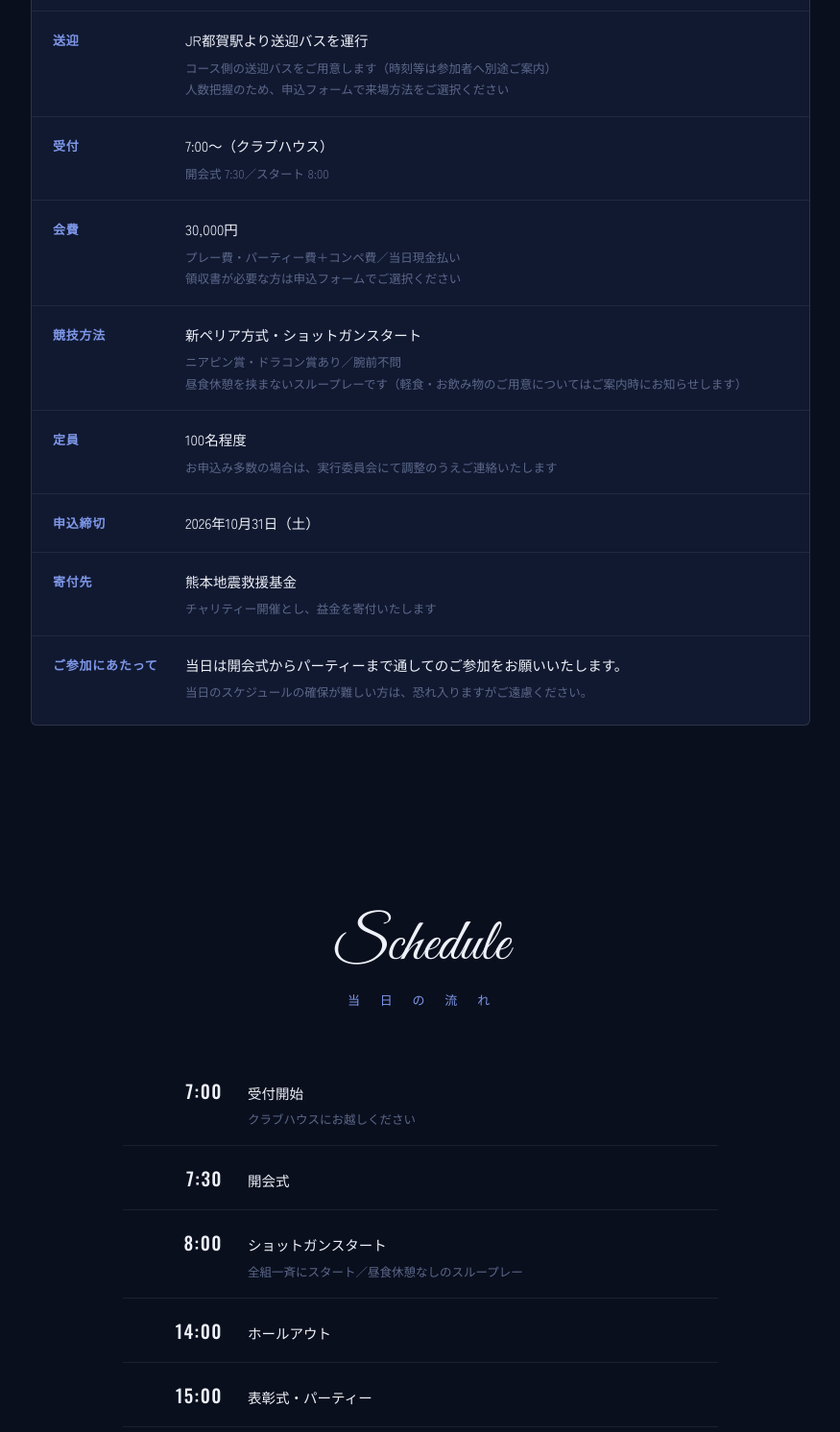
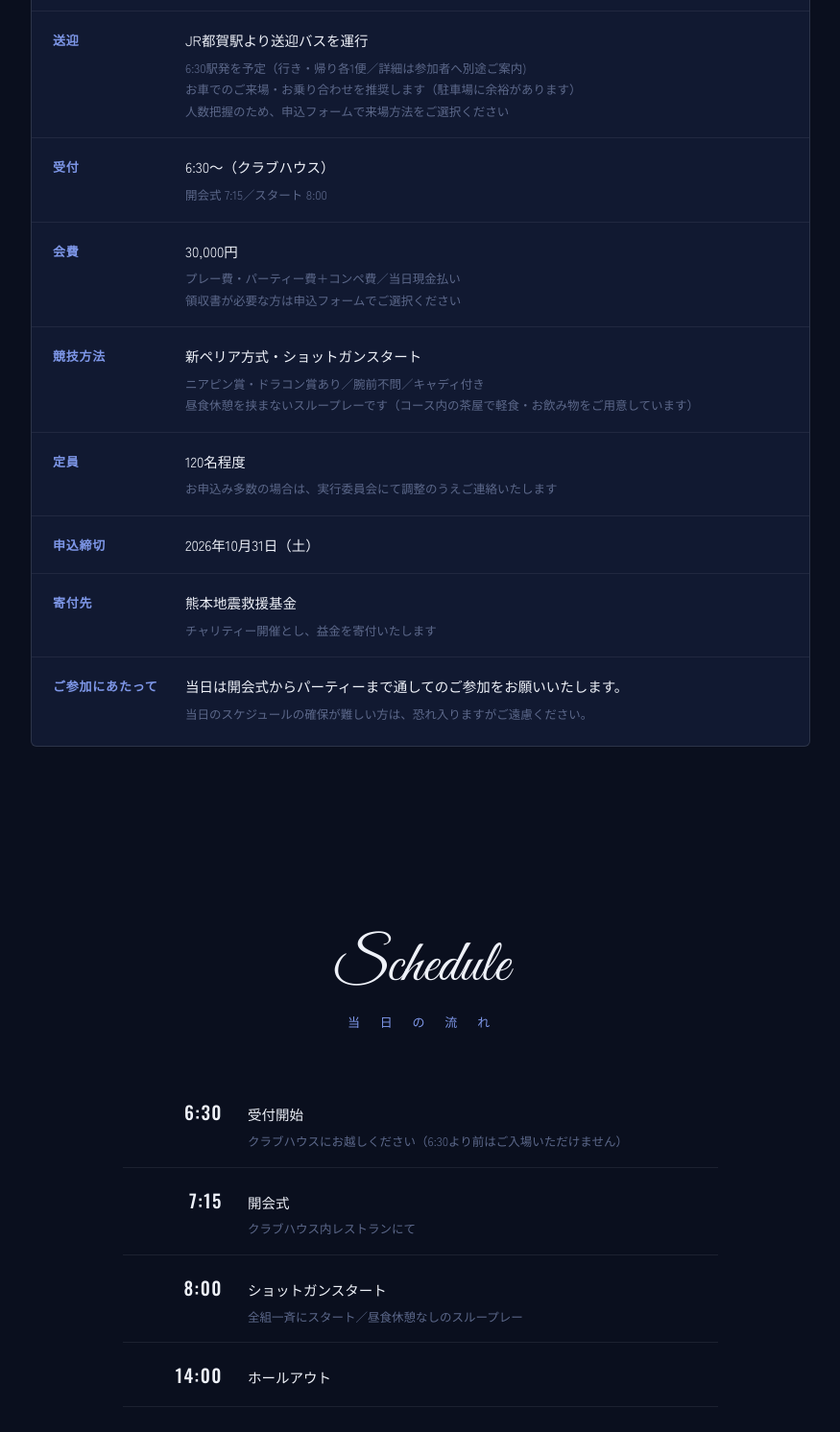
Before and after one commit to LYCK1986/plc2026-k7x9m2, a plain HTML site: page index.html in a window 1280 px wide. Shown: the part 2760-4252 px from the top of the page at 96% size, without its empty margins (202-1077 px from the left). Drawn offline with nearby package versions, Linux system fonts and the light colour scheme.

Commit message:
Update index.html

```diff
--- a/index.html
+++ b/index.html
@@ -455,11 +455,11 @@ footer{
         <div class="row"><dt>大会名</dt><dd>POG LEGEND CUP<small>『テニスの王子様』連載27年 完結記念チャリティーコンペ</small></dd></div>
         <div class="row"><dt>開催日</dt><dd>2026年11月30日（月）<small>当日は貸切での開催です</small></dd></div>
         <div class="row"><dt>会場</dt><dd>京葉カントリー倶楽部<small>千葉市若葉区多部田町802（京葉道路・大宮ICより約7分）<br><a href="https://www.keiyo-cc.co.jp/" target="_blank" rel="noopener">www.keiyo-cc.co.jp</a></small></dd></div>
-        <div class="row"><dt>送迎</dt><dd>JR都賀駅より送迎バスを運行<small>コース側の送迎バスをご用意します（時刻等は参加者へ別途ご案内）<br>人数把握のため、申込フォームで来場方法をご選択ください</small></dd></div>
-        <div class="row"><dt>受付</dt><dd>7:00〜（クラブハウス）<small>開会式 7:30／スタート 8:00</small></dd></div>
+        <div class="row"><dt>送迎</dt><dd>JR都賀駅より送迎バスを運行<small>6:30駅発を予定（行き・帰り各1便／詳細は参加者へ別途ご案内)<br>お車でのご来場・お乗り合わせを推奨します（駐車場に余裕があります）<br>人数把握のため、申込フォームで来場方法をご選択ください</small></dd></div>
+        <div class="row"><dt>受付</dt><dd>6:30〜（クラブハウス）<small>開会式 7:15／スタート 8:00</small></dd></div>
         <div class="row"><dt>会費</dt><dd>30,000円<small>プレー費・パーティー費＋コンペ費／当日現金払い<br>領収書が必要な方は申込フォームでご選択ください</small></dd></div>
-        <div class="row"><dt>競技方法</dt><dd>新ペリア方式・ショットガンスタート<small>ニアピン賞・ドラコン賞あり／腕前不問<br>昼食休憩を挟まないスループレーです（軽食・お飲み物のご用意についてはご案内時にお知らせします）</small></dd></div>
-        <div class="row"><dt>定員</dt><dd>100名程度<small>お申込み多数の場合は、実行委員会にて調整のうえご連絡いたします</small></dd></div>
+        <div class="row"><dt>競技方法</dt><dd>新ペリア方式・ショットガンスタート<small>ニアピン賞・ドラコン賞あり／腕前不問／キャディ付き<br>昼食休憩を挟まないスループレーです（コース内の茶屋で軽食・お飲み物をご用意しています）</small></dd></div>
+        <div class="row"><dt>定員</dt><dd>120名程度<small>お申込み多数の場合は、実行委員会にて調整のうえご連絡いたします</small></dd></div>
         <div class="row"><dt>申込締切</dt><dd>2026年10月31日（土）</dd></div>
         <div class="row"><dt>寄付先</dt><dd>熊本地震救援基金<small>チャリティー開催とし、益金を寄付いたします</small></dd></div>
         <div class="row"><dt>ご参加にあたって</dt><dd>当日は開会式からパーティーまで通してのご参加をお願いいたします。<small>当日のスケジュールの確保が難しい方は、恐れ入りますがご遠慮ください。</small></dd></div>
@@ -474,8 +474,8 @@ footer{
     <p class="script-h">Schedule</p>
     <p class="sec-title">当　日　の　流　れ</p>
     <div class="timeline">
-      <div class="tl-row"><span class="tl-time">7:00</span><span class="tl-label">受付開始<small>クラブハウスにお越しください</small></span></div>
-      <div class="tl-row"><span class="tl-time">7:30</span><span class="tl-label">開会式</span></div>
+      <div class="tl-row"><span class="tl-time">6:30</span><span class="tl-label">受付開始<small>クラブハウスにお越しください（6:30より前はご入場いただけません）</small></span></div>
+      <div class="tl-row"><span class="tl-time">7:15</span><span class="tl-label">開会式<small>クラブハウス内レストランにて</small></span></div>
       <div class="tl-row"><span class="tl-time">8:00</span><span class="tl-label">ショットガンスタート<small>全組一斉にスタート／昼食休憩なしのスループレー</small></span></div>
       <div class="tl-row"><span class="tl-time">14:00</span><span class="tl-label">ホールアウト</span></div>
       <div class="tl-row"><span class="tl-time">15:00</span><span class="tl-label">表彰式・パーティー</span></div>
```
